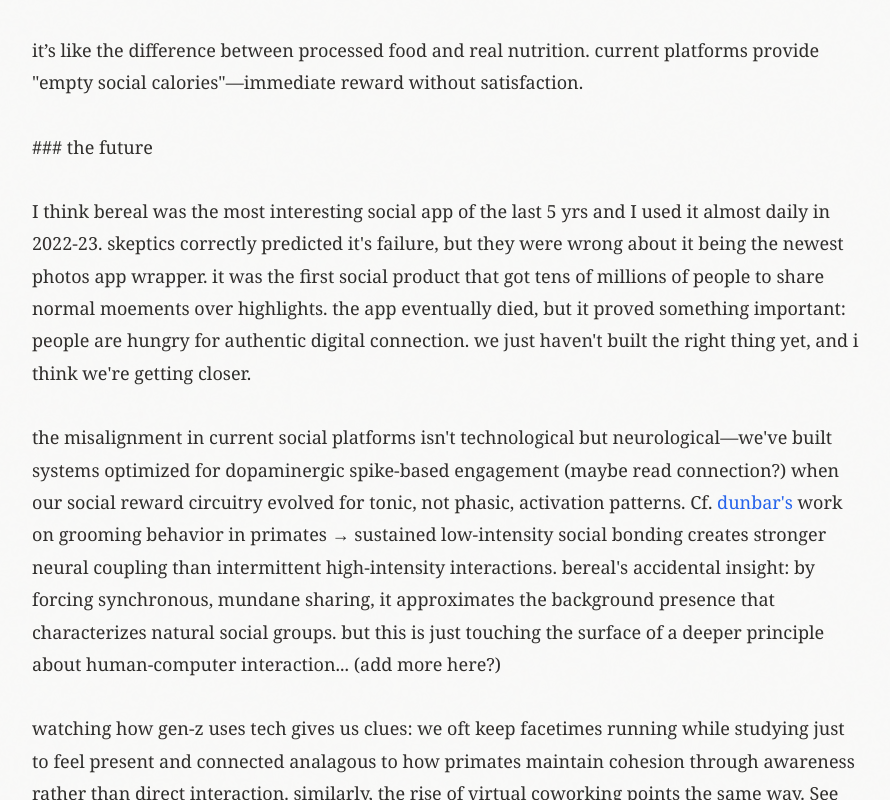
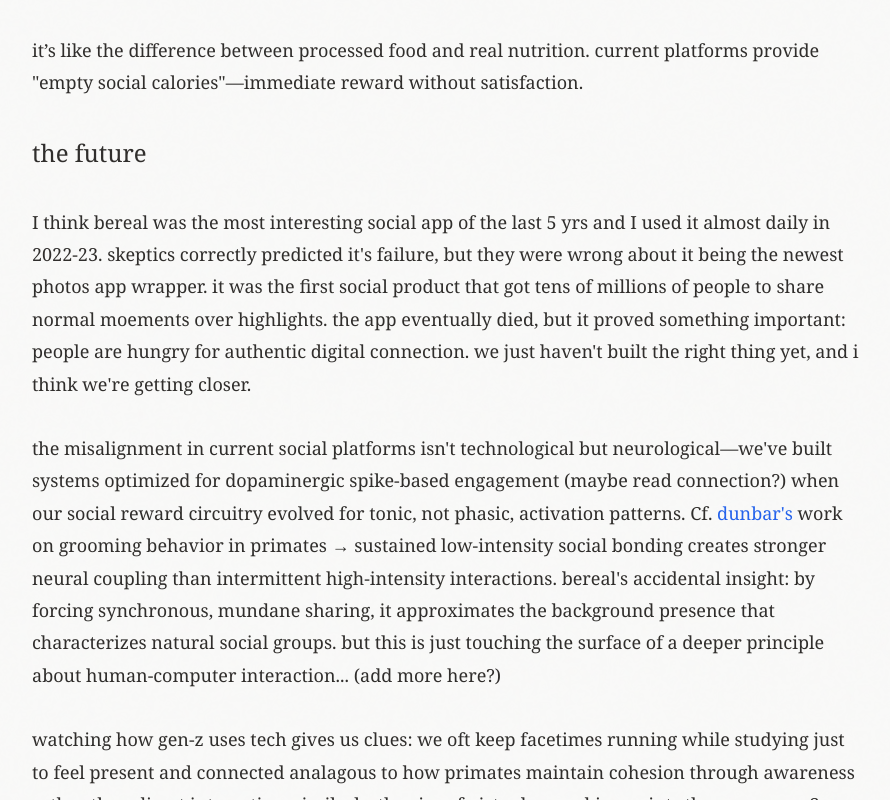
Before and after one commit to Kam222/webby, a React (Vite) app: page /posts/where-connection-went in a window 1280 px wide. Shown: the part 3340-4140 px from the top of the page, without its empty margins (192-1082 px from the left). Built offline with nearby package versions, Linux system fonts and the light colour scheme; a small style sheet from the web is missing; a web font is replaced by a local one.

Commit message:
nov 25 changes

```diff
--- a/src/pages/posts/WhereConnectionWentPost.jsx
+++ b/src/pages/posts/WhereConnectionWentPost.jsx
@@ -393,9 +393,12 @@ we could think about connection strength as an integral over time? something lik
 </FadeInSection>
 
 <FadeInSection>
-  <p className="font-spectral text-[1.125rem] leading-[1.8] mb-8 text-gray-800 dark:text-gray-200 font-normal">
-    ### the future
-  </p>
+  <h2 className="font-spectral text-[1.5rem] leading-[1.8] mb-8 text-gray-800 dark:text-gray-200 font-normal">
+    the future
+  </h2>
+</FadeInSection>
+
+<FadeInSection>
   <p className="font-spectral text-[1.125rem] leading-[1.8] mb-8 text-gray-800 dark:text-gray-200 font-normal">
 I think bereal was the most interesting social app of the last 5 yrs and I used it almost daily in 2022-23. skeptics correctly predicted it's failure, but they were wrong about it being the newest photos app wrapper. it was the first social product that got tens of millions of people to share normal moements over highlights. the app eventually died, but it proved something important: people are hungry for authentic digital connection. we just haven't built the right thing yet, and i think we're getting closer.
   </p>
```
